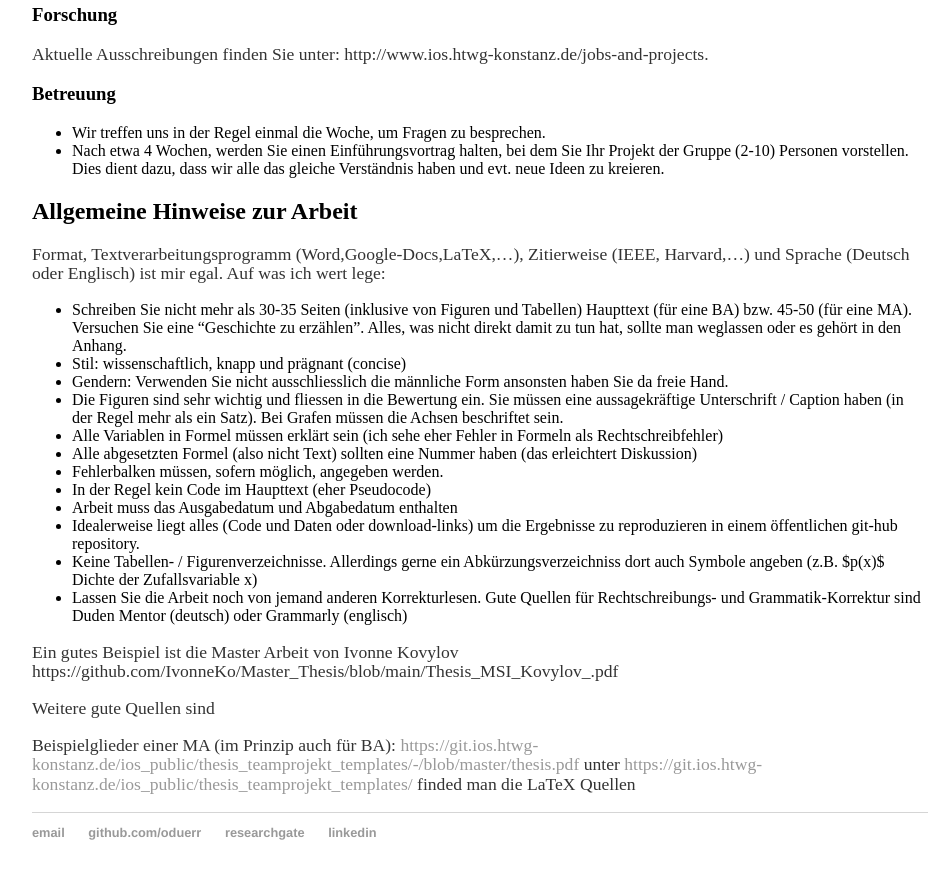
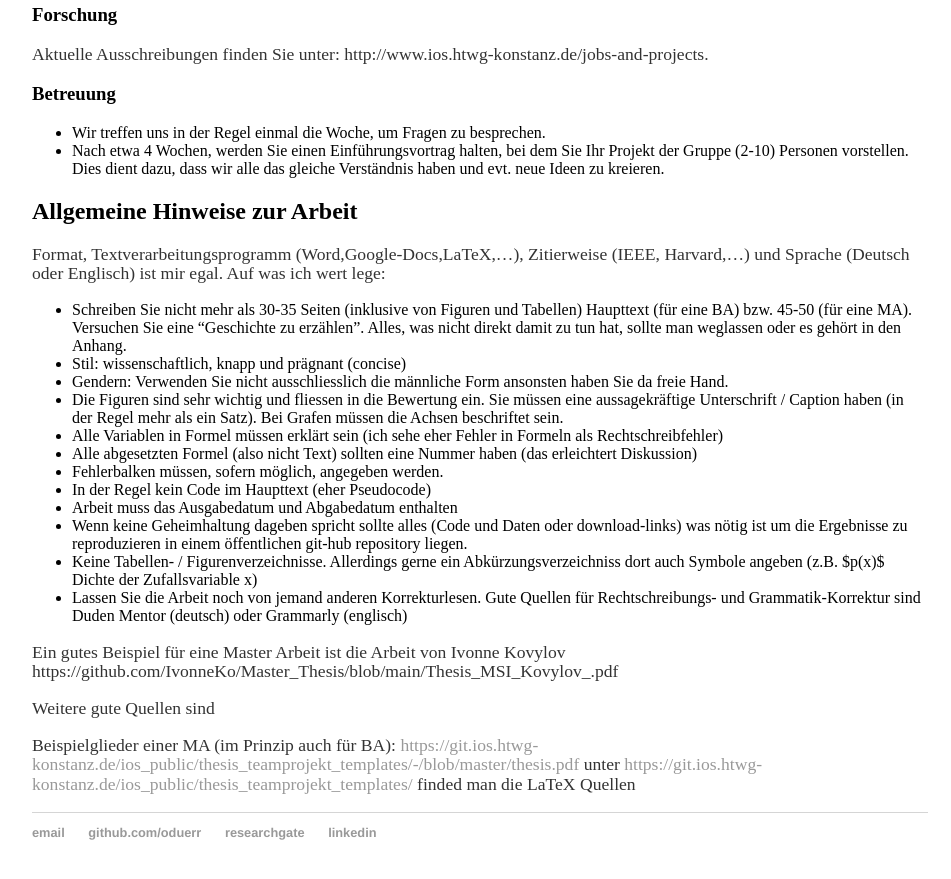
Before and after one commit to oduerr/oduerr.github.io, a Jekyll site: the page built from teaching/bama/index.md, in a window 1280 px wide and 900 px high, scrolled down 1814 px. Shown: the top 879 px of the window, without its empty margins (160-1111 px from the left). Built offline with Jekyll 4.4.1, drawn with Linux system fonts in a browser that asks for light colours; some of the changed text lies outside the part shown.

Commit message:
Spelling

```diff
--- a/teaching/bama/index.md
+++ b/teaching/bama/index.md
@@ -7,7 +7,7 @@
 # Information zu Master und Bachelor Arbeiten
 Diese Informationen sind für Bachelor- und Masterarbeiten gedacht, die ich an der HTWG betreue.
 
-Es gibt im Prinzip, zwei Modi. Entweder machen Sie die Arbeit in einem Betrieb oder bei mir am Institut für optische Systeme (IOS).
+Es gibt im Prinzip zwei Modi. Entweder machen Sie die Arbeit in einem Betrieb oder bei mir am Institut für optische Systeme (IOS).
 
 ## Generelles
 Der Software-Engineering-Aspekt spielt bei mir keine Rolle. Ob Sie in der verwendeten Arbeit Design Pattern verwenden oder eine Reihe von Skripten ist mir egal, solange Sie auf Reproduzierbarkeit der Ergebnisse achten.
@@ -95,11 +95,11 @@
 * Fehlerbalken müssen, sofern möglich, angegeben werden.
 * In der Regel kein Code im Haupttext (eher Pseudocode)
 * Arbeit muss das Ausgabedatum und Abgabedatum enthalten
-* Idealerweise liegt alles (Code und Daten oder download-links) um die Ergebnisse zu reproduzieren in einem öffentlichen git-hub repository.
+* Wenn keine Geheimhaltung dageben spricht sollte alles (Code und Daten oder download-links) was nötig ist um die Ergebnisse zu reproduzieren in einem öffentlichen git-hub repository liegen.
 * Keine Tabellen- / Figurenverzeichnisse. Allerdings gerne ein Abkürzungsverzeichniss dort auch Symbole angeben (z.B. $p(x)$ Dichte der Zufallsvariable x)
 * Lassen Sie die Arbeit noch von jemand anderen Korrekturlesen. Gute Quellen für Rechtschreibungs- und Grammatik-Korrektur sind Duden Mentor (deutsch) oder Grammarly (englisch)
 
-Ein gutes Beispiel ist die Master Arbeit von Ivonne Kovylov https://github.com/IvonneKo/Master_Thesis/blob/main/Thesis_MSI_Kovylov_.pdf
+Ein gutes Beispiel für eine Master Arbeit ist die Arbeit von Ivonne Kovylov https://github.com/IvonneKo/Master_Thesis/blob/main/Thesis_MSI_Kovylov_.pdf
 
 Weitere gute Quellen sind
 
```
